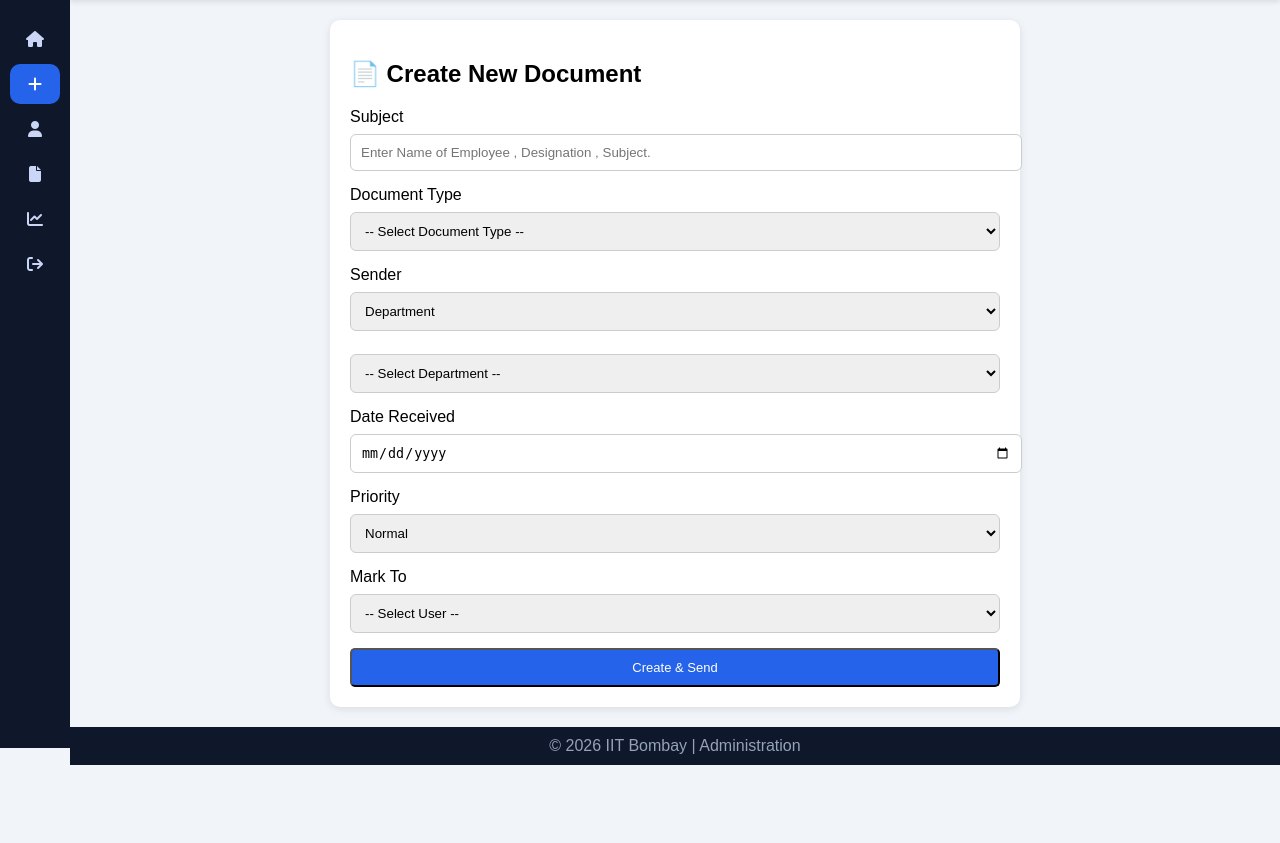
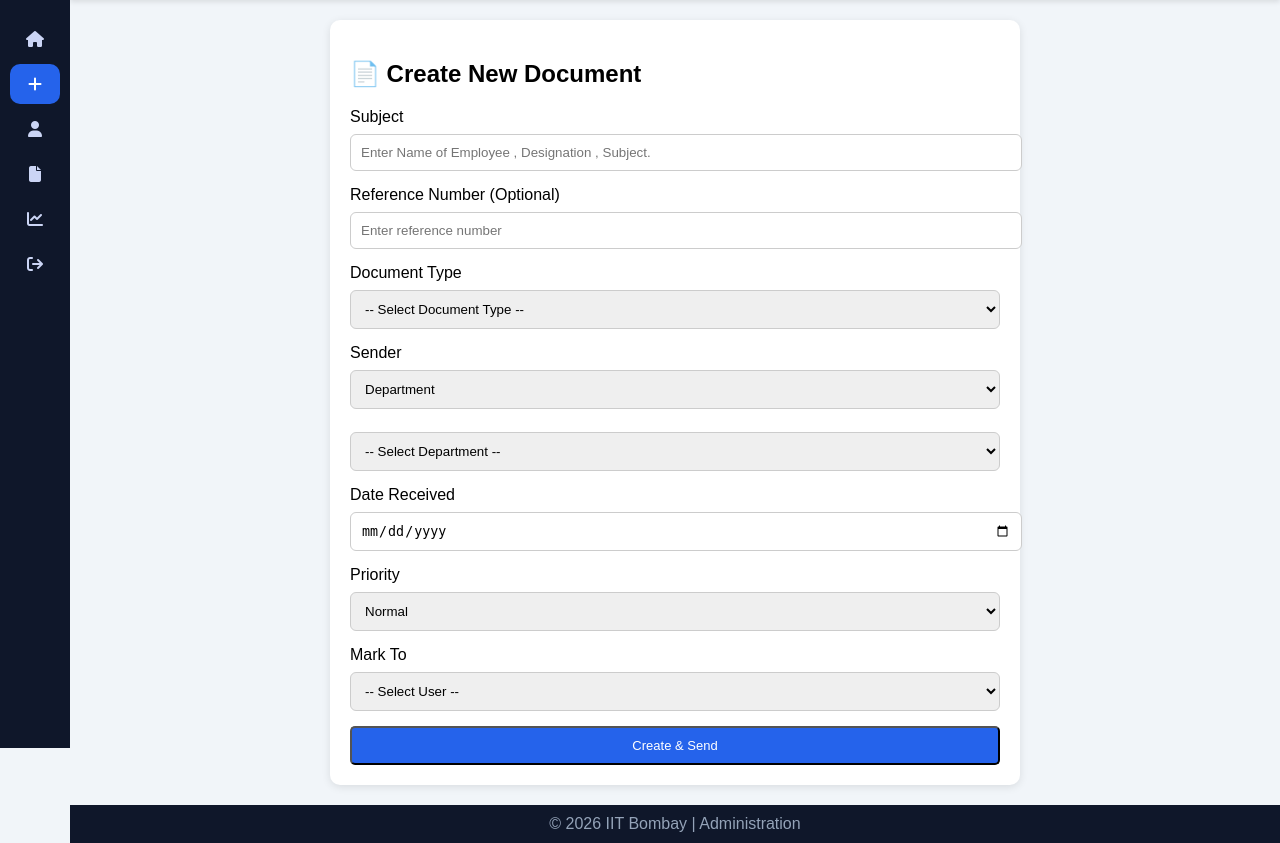
Before and after one commit to olahansraj2021/dts-system, a Django app: page /create/ in a window 1280 px wide. Shown: the part 52-895 px from the top of the page. Before the commit the page ends 817 px from the top, so only its background shows below. Run offline with Django 5.2, Linux system fonts and the light colour scheme; a user stored in the database is signed in; data comes from the database, SQL or seed files in the repository; data that the repository does not hold is empty.

Commit message:
added ref number

```diff
--- a/core/models.py
+++ b/core/models.py
@@ -18,6 +18,12 @@ class Profile(models.Model):
 
 class Document(models.Model):
     doc_number = models.CharField(max_length=50, unique=True, blank=True)
+    ref_number = models.CharField(
+        max_length=100,
+        blank=True,
+        null=True
+    )
+
     subject = models.TextField()
     sender = models.ForeignKey(
     User,
@@ -30,8 +36,6 @@ class Document(models.Model):
     on_delete=models.SET_NULL,
     null=True,
     related_name='assigned_documents')
-
-    ref_no = models.CharField(max_length=100,blank=True,null=True)
 
     DOCUMENT_TYPES = [
     ('office_order', 'Office Order'),
--- a/core/templates/create_document.html
+++ b/core/templates/create_document.html
@@ -11,7 +11,8 @@
 <!-- SUBJECT -->
 <label>Subject</label>
 <input type="text" name="subject" placeholder="Enter Name of Employee , Designation , Subject." required>
-
+<label>Reference Number (Optional)</label>
+<input type="text" name="ref_number" placeholder="Enter reference number">
 
 <!-- DOCUMENT TYPE -->
 <label>Document Type</label>
--- a/core/templates/dashboard.html
+++ b/core/templates/dashboard.html
@@ -43,6 +43,7 @@
 <tr>
 <th>Doc No</th>
 <th>Subject</th>
+<th>Ref No</th>
 <th>Type</th>
 <th>Sender</th>
 <th>Date</th>
@@ -55,6 +56,7 @@
 
 <td>{{ doc.doc_number }}</td>
 <td>{{ doc.subject }}</td>
+<td>{{ d.ref_number|default:"—" }}</td>
 
 <!-- TYPE -->
 <td>
--- a/core/templates/document_detail.html
+++ b/core/templates/document_detail.html
@@ -7,6 +7,7 @@
 
     <p><b>Doc No:</b> {{ doc.doc_number }}</p>
     <p><b>Subject:</b> {{ doc.subject }}</p>
+    <p><b>Ref No:</b> {{ doc.ref_number|default:"—" }}</p>
     <p><b>Status:</b> {{ doc.status }}</p>
 
     <!-- 🆕 DOCUMENT TYPE -->
--- a/core/views.py
+++ b/core/views.py
@@ -65,6 +65,7 @@ def create_document(request):
         subject = request.POST.get("subject")
         first_user_id = request.POST.get("first_user")
         priority = request.POST.get("priority")
+        ref_number = request.POST.get("ref_number")
 
         #  NEW FIELDS
         doc_type = request.POST.get("doc_type")
@@ -88,6 +89,7 @@ def create_document(request):
             current_holder=first_user,
             status=f"Marked to {first_user.get_full_name() or first_user.username}",
             priority=priority,
+            ref_number=ref_number if ref_number else None,
 
             #  SAVE NEW DATA
             doc_type=doc_type,
```
Also changed, not shown: core/migrations/0007_rename_ref_no_document_ref_number.py (added).
